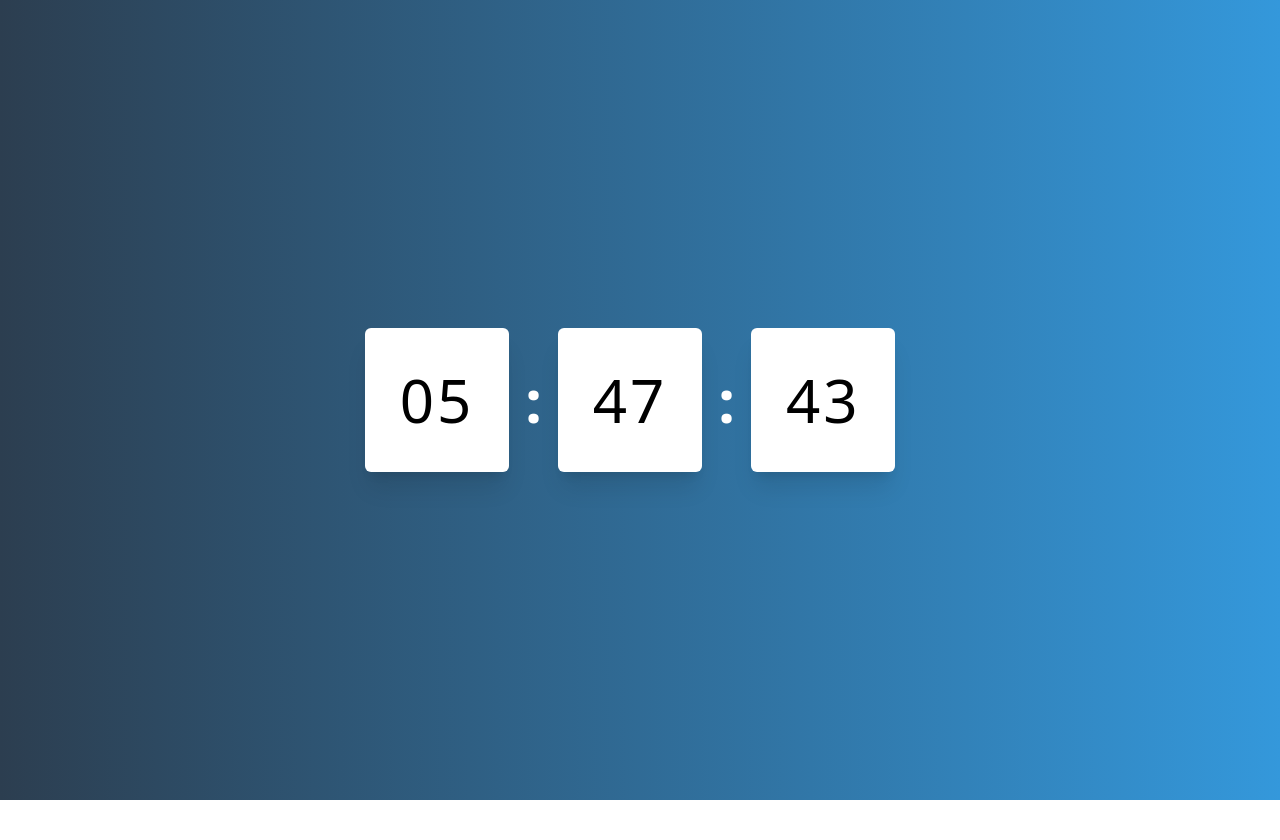
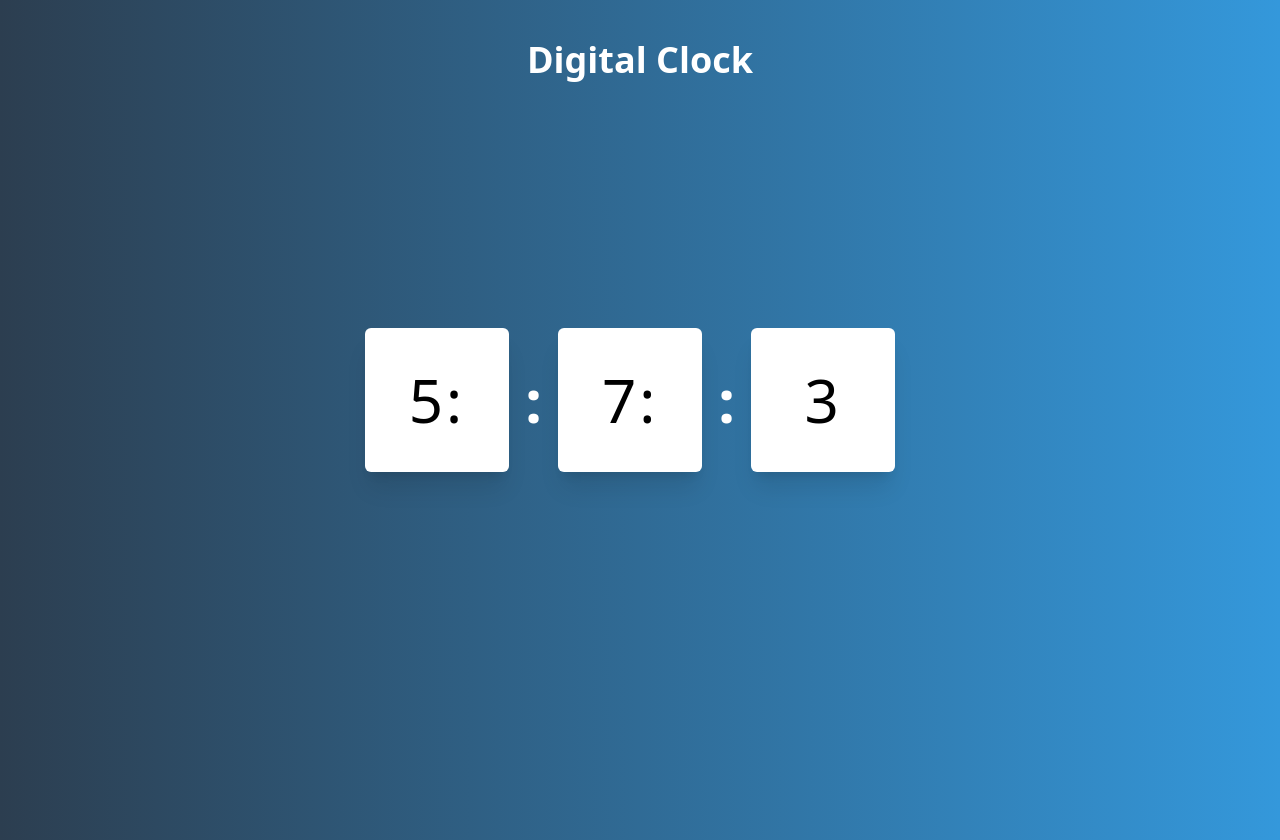
Before and after one commit to helijoshii/Digital-Clock, a website: page src/index.html in a window 1280 px wide. Before the commit the page ends 800 px from the top, so only its background shows below. Drawn offline with Linux system fonts and the light colour scheme.

Commit message:
final commit

```diff
--- a/src/index.html
+++ b/src/index.html
@@ -8,6 +8,9 @@
   </head>
   <body class="w-full h-screen bg-gradient-to-r from-[#2c3e50] to-[#3498db]">
     <body>
+      <h1 class="text-white text-4xl font-bold text-center mt-10">
+        Digital Clock
+      </h1>
         <div id="clock" class="w-[550px] h-36 absolute top-1/2 left-1/2 transform -translate-x-1/2 -translate-y-1/2 flex ">
             <h2 id="hr" class="relative bg-white h-full w-36 flex items-center justify-center font-sans text-6xl text-black rounded-md tracking-[3px] shadow-xl">00</h2>
             <span class="font-bold flex items-center justify-center text-6xl text-white px-4">:</span>
--- a/src/script.js
+++ b/src/script.js
@@ -7,12 +7,12 @@ function timer() {
   const time = date.toLocaleTimeString();
 
   console.log(time);
-  const timeHr = time.slice(0, 1);
+  const timeHr = time.slice(0, 2);
 
   console.log("timeHr", timeHr);
-  const timeMin = time.slice(2, 4);
+  const timeMin = time.slice(3, 5);
   console.log("timeMin", timeMin);
-  const timeSec = time.slice(5, 8);
+  const timeSec = time.slice(6, 8);
   console.log("timeSec", timeSec);
 
   hr.innerText = Number(timeHr) < 10 ? `0${timeHr}` : timeHr;
```
Also changed, not shown: src/output.css.
